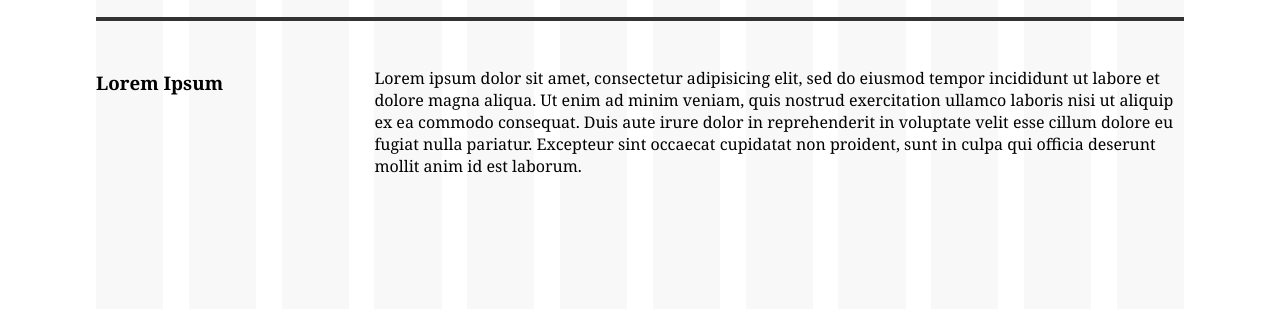
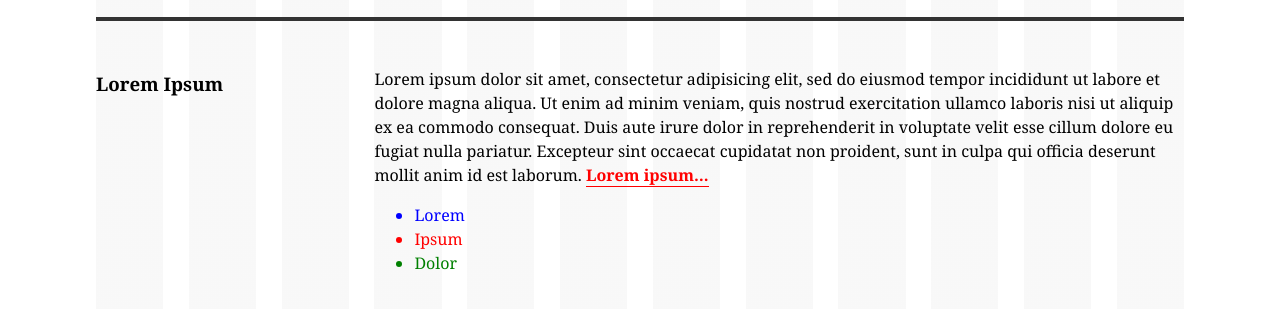
Before and after one commit to cfleschhut/sass_examples, a plain HTML site: page index.html in a window 1280 px wide. Shown: the part 147-456 px from the top of the page. Drawn offline with Linux system fonts and the light colour scheme.

Commit message:
referencing parent selectors

```diff
--- a/index.html
+++ b/index.html
@@ -6,7 +6,7 @@
     <link href="stylesheets/styles.css" rel="stylesheet">
   </head>
 
-  <body>
+  <body class="store">
     <main>
       <header role="banner">
         <div id="logo">
@@ -15,10 +15,11 @@
         <h1>Lorem Ipsum</h1>
       </header>
 
-      <section>
+      <section class="main">
         <aside>
           <h3>Lorem Ipsum</h3>
         </aside>
+
         <article>
           <p>
             Lorem ipsum dolor sit amet, consectetur adipisicing elit, sed do eiusmod
@@ -27,7 +28,13 @@
             consequat. Duis aute irure dolor in reprehenderit in voluptate velit esse
             cillum dolore eu fugiat nulla pariatur. Excepteur sint occaecat cupidatat non
             proident, sunt in culpa qui officia deserunt mollit anim id est laborum.
+            <a href="#">Lorem ipsum…</a>
           </p>
+          <ul>
+            <li>Lorem</li>
+            <li class="alert">Ipsum</li>
+            <li class="success">Dolor</li>
+          </ul>
         </article>
       </section>
     </main>
--- a/stylesheets/sass/styles.scss
+++ b/stylesheets/sass/styles.scss
@@ -4,8 +4,20 @@ $visual-grid: true;
 @import 'neat/neat';
 
 
+a {
+  font-weight: bold;
+  text-decoration: none;
+  color: red;
+  border-bottom: 1px solid red;
+
+  &:hover {
+    color: maroon;
+    border-color: maroon;
+  }
+}
+
 body {
-  font-family: $georgia;
+  font: 100%/1.5 $georgia;
 }
 
 main {
@@ -45,3 +57,22 @@ section {
     @include span-columns(9);
   }
 }
+
+li {
+  color: blue;
+
+  &.alert {
+    color: red;
+  }
+  &.success {
+    color: green;
+  }
+}
+
+section.main p {
+  font-size: 18px;
+
+  body.store & {
+    font-size: 16px;
+  }
+}
```
Also changed, not shown: stylesheets/styles.css.
